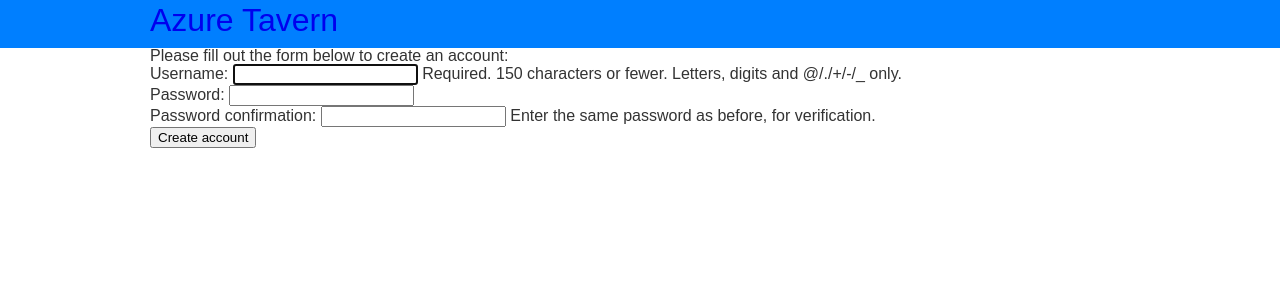
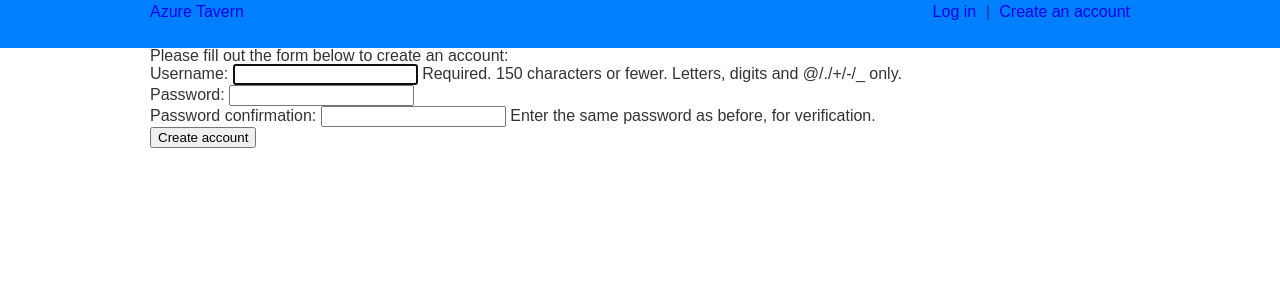
Before and after one commit to kernelpanicstudios/AzureTavern, a Django app: page /account/register in a window 1280 px wide. Shown: the top 300 px of the page. Run offline with Django 3.2, Linux system fonts and the light colour scheme.

Commit message:
Adding login/register links to the top bar

```diff
--- a/src/azuretavern/azuretavern/static/css/azuretavern.css
+++ b/src/azuretavern/azuretavern/static/css/azuretavern.css
@@ -45,3 +45,24 @@ a {
 	height: 2.5em;
 	padding: 0.25em 0;
 }
+
+#toplogo {
+	/* TODO: (KTP) Improve this later */
+	float: left;
+}
+
+#toplinks {
+	/* TODO: (KTP) Improve this later */
+	float: right;
+}
+
+#toplinks li {
+	display: inline-block;
+}
+
+#toplinks li+li:before {
+	/* TODO: (KTP) Replace with an image later */
+	content: "|";
+	padding: 0 5px;
+	color: #333399;
+}
--- a/src/azuretavern/azuretavern/templates/layouts/one_column.html
+++ b/src/azuretavern/azuretavern/templates/layouts/one_column.html
@@ -5,11 +5,21 @@
   <div class="topbar container">
     <div class="fixed-center">
     {% block topcontent %}
-      <h1>
+      <div id="toplogo">
         <a href="{% url "home" %}">
           {% trans "Azure Tavern" %}
         </a>
-      </h1>
+      </div>
+      <div id="toplinks">
+        <ul>
+          <li>
+            <a href="{% url "login" %}">{% trans "Log in" %}</a>
+          </li>
+          <li>
+            <a href="{% url "register" %}">{% trans "Create an account" %}</a>
+          </li>
+        </ul>
+      </div>
     {% endblock %}
     </div>
   </div>
```
